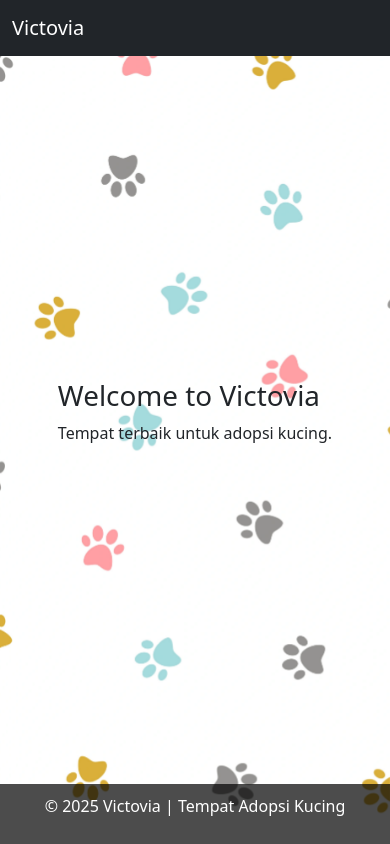
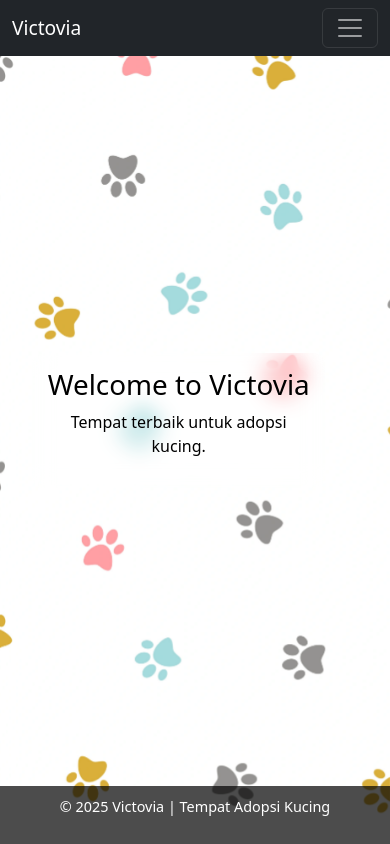
Before and after one commit to icaluwu/Victovia, a Vue app: page / in a window 390 px wide. Built offline with nearby package versions, Linux system fonts and the light colour scheme.

Commit message:
Making it responsive

```diff
--- a/src/App.vue
+++ b/src/App.vue
@@ -1,10 +1,12 @@
 <template>
-  <!-- Im using header and footer in App.vue for simplicity -->
   <div class="app-container">
     <nav class="navbar navbar-expand-lg navbar-dark bg-dark">
       <div class="container">
         <a class="navbar-brand" href="/">Victovia</a>
-        <div class="collapse navbar-collapse">
+        <button class="navbar-toggler" type="button" data-bs-toggle="collapse" data-bs-target="#navbarNav">
+          <span class="navbar-toggler-icon"></span>
+        </button>
+        <div class="collapse navbar-collapse" id="navbarNav">
           <ul class="navbar-nav ms-auto">
             <li class="nav-item">
               <router-link class="nav-link" to="/">Home</router-link>
@@ -31,13 +33,14 @@
 </template>
 
 <style>
-/* Background WebP */
+/* Background full screen */
 .app-container {
   background: url('/src/assets/img/bg.webp') no-repeat center center fixed;
   background-size: cover;
   min-height: 100vh;
   display: flex;
   flex-direction: column;
+  overflow-x: hidden; /* Hindari oversize */
 }
 
 /* Container utama */
@@ -47,26 +50,44 @@
   align-items: center;
   justify-content: center;
   padding: 20px;
+  text-align: center;
 }
 
-/* Box blur */
+/* Box blur untuk teks */
 .blur-box {
   background: rgba(255, 255, 255, 0.2);
   backdrop-filter: blur(10px);
   border-radius: 10px;
   padding: 20px;
   text-align: center;
-  max-width: 500px;
-  color: white;
+  max-width: 90%;  /* Agar tidak terlalu besar */
+  width: 400px; /* Ukuran tetap */
+  color: black;
 }
 
-/* Footer */
+/* Footer responsif */
 .footer {
   background: rgba(0, 0, 0, 0.7);
   color: white;
   text-align: center;
   padding: 10px 0;
+  width: 100%;
   position: relative;
-  width: 100%;
+}
+
+/* Responsif untuk layar kecil */
+@media (max-width: 768px) {
+  .blur-box {
+    width: 90%;
+    padding: 15px;
+  }
+
+  .navbar-brand {
+    font-size: 1.2rem;
+  }
+
+  .footer {
+    font-size: 0.9rem;
+  }
 }
 </style>
--- a/src/pages/About.vue
+++ b/src/pages/About.vue
@@ -1,12 +1,12 @@
 <template>
-    <div>
-        <h1>About Victovia</h1>
-        <p>Kami membantu kucing menemukan rumah baru.</p>
+    <div class="container text-center">
+        <div class="row justify-content-center">
+            <div class="col-md-8 col-lg-6">
+                <div class="blur-box">
+                    <h1>About Victovia</h1>
+                    <p>Kami membantu kucing menemukan rumah baru.</p>
+                </div>
+            </div>
+        </div>
     </div>
 </template>
-
-<script>
-
-</script>
-
-<style></style>
--- a/src/pages/Home.vue
+++ b/src/pages/Home.vue
@@ -1,12 +1,12 @@
 <template>
-    <div>
-        <h1>Welcome to Victovia</h1>
-        <p>Tempat terbaik untuk adopsi kucing.</p>
+    <div class="container text-center">
+        <div class="row justify-content-center">
+            <div class="col-md-8 col-lg-6">
+                <div class="blur-box">
+                    <h1>Welcome to Victovia</h1>
+                    <p>Tempat terbaik untuk adopsi kucing.</p>
+                </div>
+            </div>
+        </div>
     </div>
 </template>
-
-
-<script>
-</script>
-
-<style></style>
--- a/src/pages/Location.vue
+++ b/src/pages/Location.vue
@@ -1,12 +1,12 @@
 <template>
-    <div>
-        <h1>Our Location</h1>
-        <p>Kunjungi kami di alamat berikut.</p>
+    <div class="container text-center">
+        <div class="row justify-content-center">
+            <div class="col-md-8 col-lg-6">
+                <div class="blur-box">
+                    <h1>Our Location</h1>
+                    <p>Kunjungi kami di alamat berikut.</p>
+                </div>
+            </div>
+        </div>
     </div>
 </template>
-
-
-<script>
-</script>
-
-<style></style>
```
